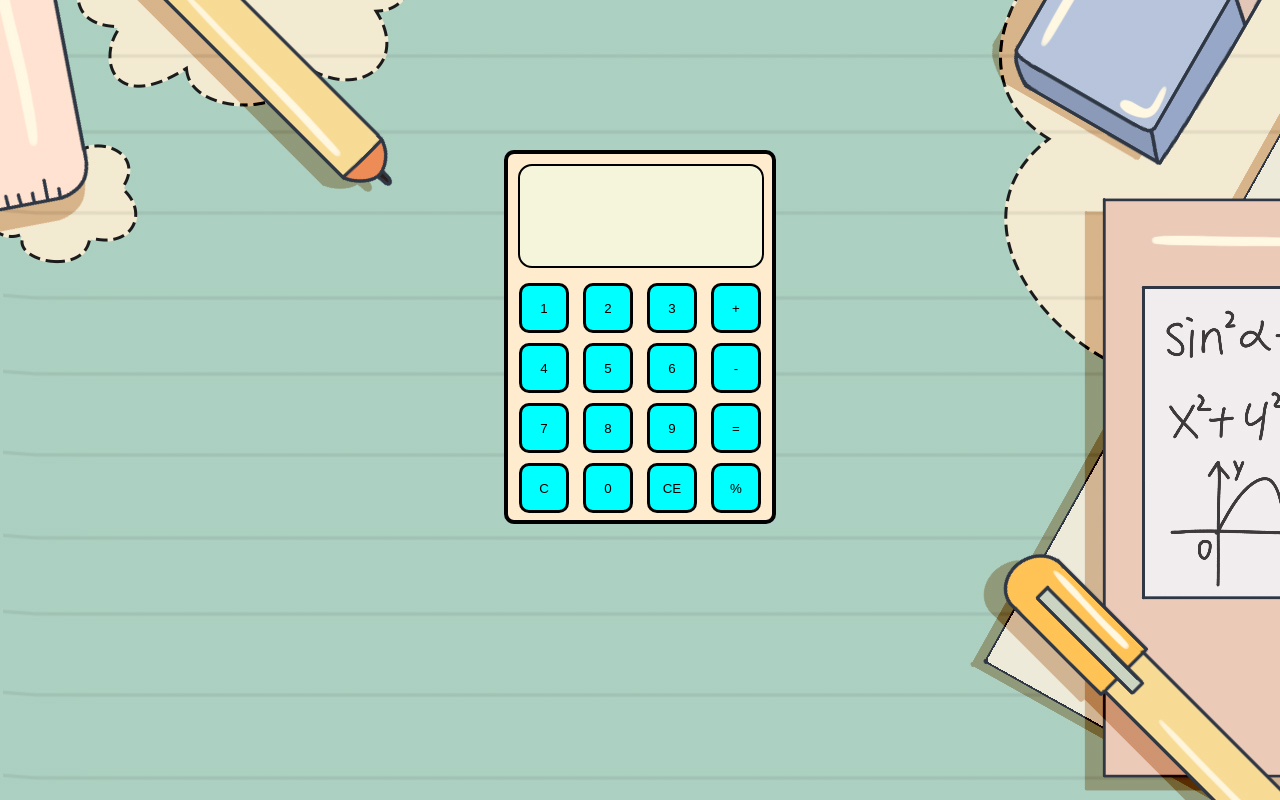
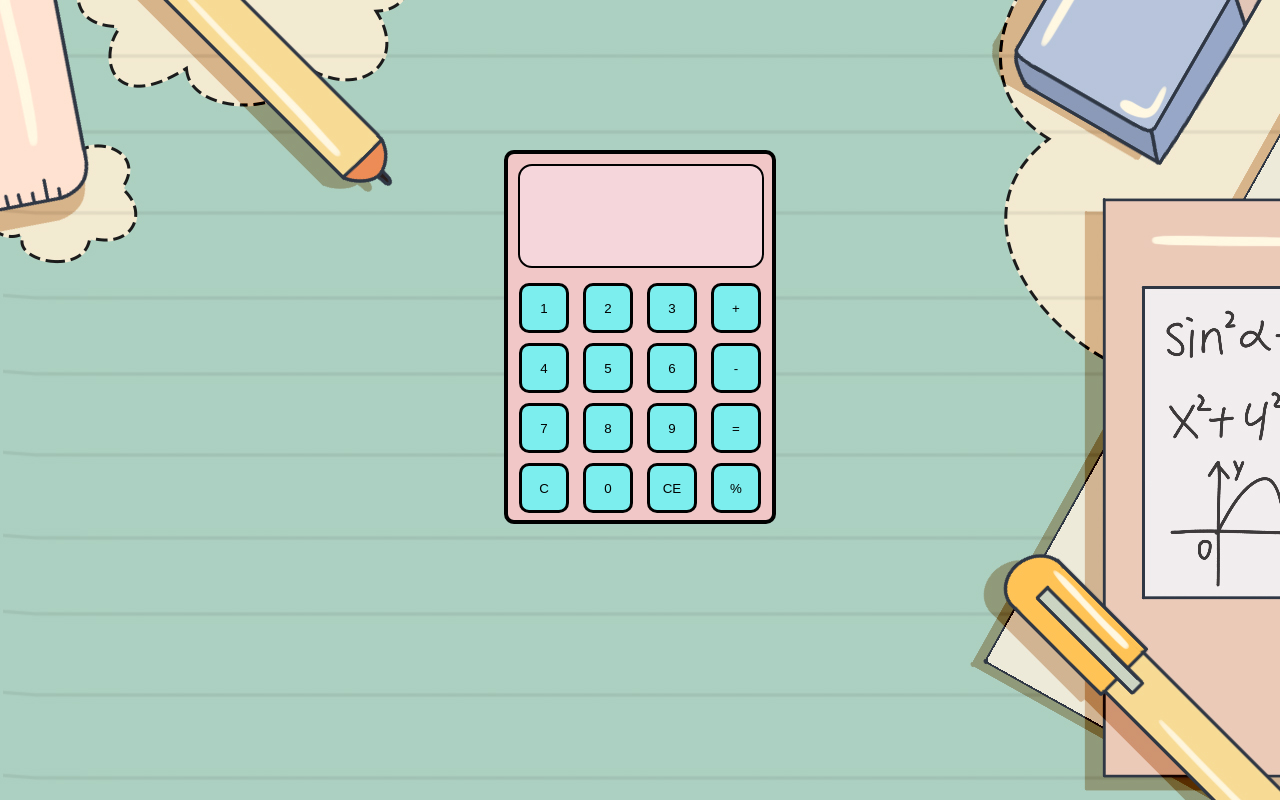
Before and after one commit to iamsanjayp/calculator, a plain HTML site: page index.html in a window 1280 px wide. Drawn offline with Linux system fonts and the light colour scheme.

Commit message:
changed some colours

```diff
--- a/style.css
+++ b/style.css
@@ -10,7 +10,7 @@ body{
     margin-bottom:auto;
     margin-left:auto;
     margin-right:auto;
-    background-color: blanchedalmond;
+    background-color: rgb(241, 199, 199);
 }
 #display{
     width: 242px;
@@ -18,7 +18,7 @@ body{
     border: 2px black solid;
     border-radius: 14px;
     margin: 10px;
-    background-color: beige;
+    background-color: rgb(245, 214, 219);
 }
 #row1{
     text-align: center;
@@ -36,7 +36,7 @@ body{
     width: 50px;
     height: 50px;
     text-align: center;
-    background-color: aqua;
+    background-color: rgb(124, 238, 238);
     color: black;
     border: black solid;
     border-radius: 10px;
```
